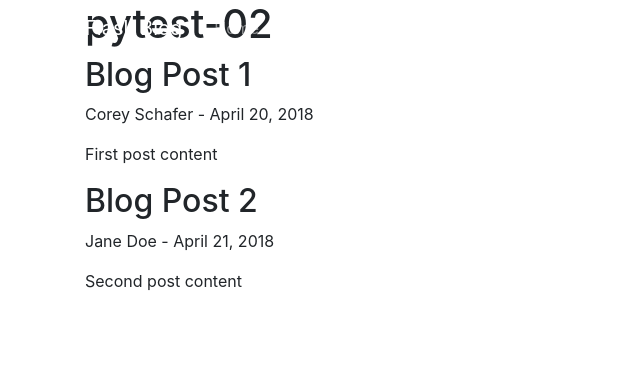
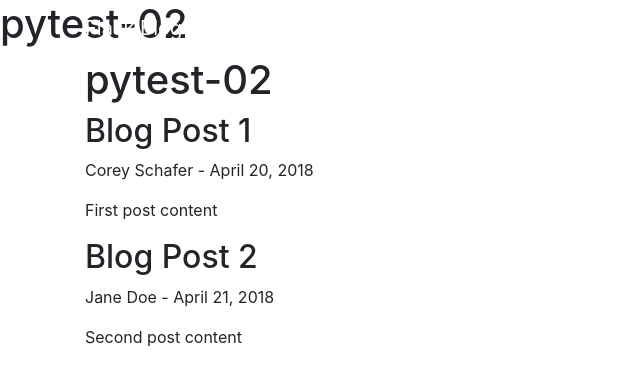
Before and after one commit to alessdelo/pytest-03, a Flask app: page / in a window 1280 px wide. Shown: the top 386 px of the page, without its empty margins (0-640 px from the left). Run offline with Flask 2, Linux system fonts and the light colour scheme; some libraries are stand-ins or nearby versions.

Commit message:
Update layout.html

```diff
--- a/templates/layout.html
+++ b/templates/layout.html
@@ -25,6 +25,16 @@
 </head>
 
 <body>
+      <div>
+
+        {% if title %}
+              <h1>pytest-02 - {{ title }}</h1>
+        {% else %}
+              <h1>pytest-02</h1>
+        {% endif %}
+
+    </div>
+
       <header class="site-header">
       <nav class="navbar navbar-expand-md navbar-dark bg-steel fixed-top">
         <div class="container">
```
